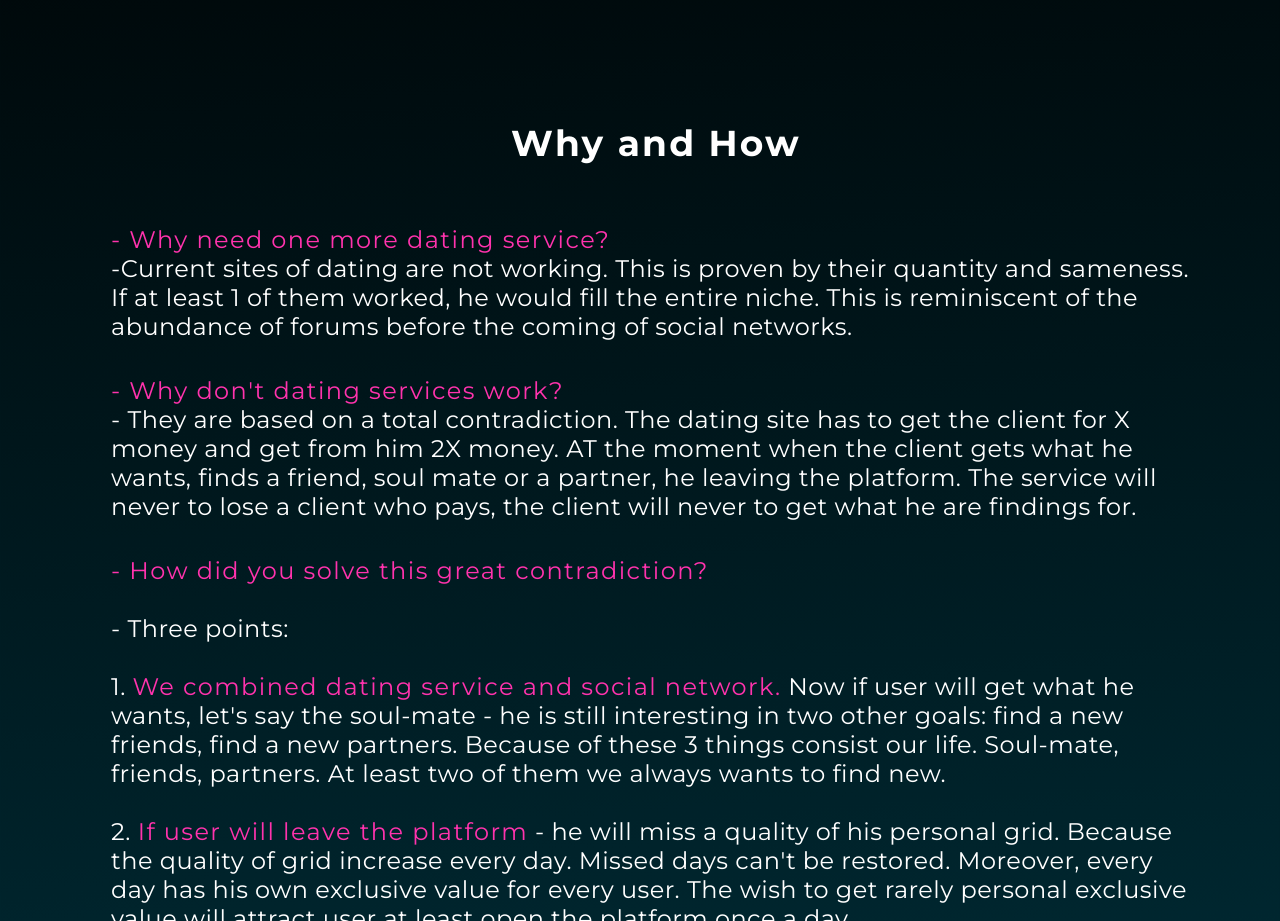
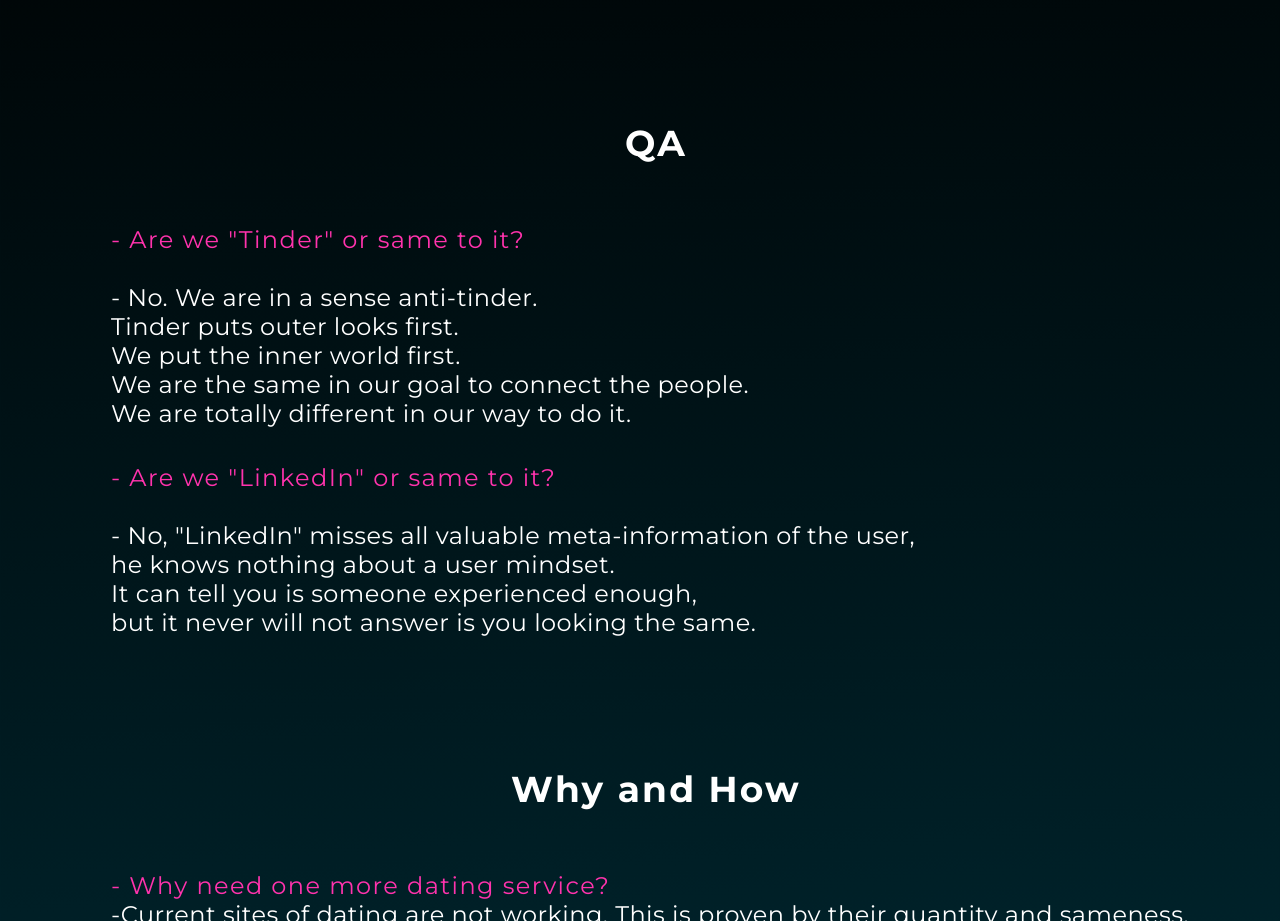
Before and after one commit to dev-rubik-love/site, a plain HTML site: page index.html in a window 1280 px wide. Shown: the part 1360-2281 px from the top of the page. Drawn offline with nearby package versions, Linux system fonts and the light colour scheme.

Commit message:
More en texts; Add ".gitignore file"

```diff
--- a/index.html
+++ b/index.html
@@ -104,6 +104,30 @@
 					of matching and people connection in the world of social networks and dating.
 				</p>
 			</div>
+			<div id="qa" class="qa main-text main-block section">
+				<h2>QA</h2>
+				<p>
+					<span>- Are we "Tinder" or same to it?</span><br>
+					<br>
+					- No. We are in a sense anti-tinder.<br>
+				    Tinder puts outer looks first.<br>
+				    We put the inner world first.<br>
+				    We are the same in our goal to connect the people.<br>
+					We are totally different in our way to do it.<br>
+				</p>
+				<p>
+					<span>- Are we "LinkedIn" or same to it?</span><br>
+					<br>
+					- No, "LinkedIn" misses all valuable meta-information of the user, <br>
+					he knows nothing about a user mindset.<br>
+					It can tell you is someone experienced enough, <br>
+					but it never will not answer is you looking the same.<br>
+<!--					- No, by 2 reasons: <br> -->
+<!--					1. "LinkedIn" user should "manually" manage his space. -->
+<!--					We are different from all kinds of existing the networks.-->
+
+				</p>
+			</div>
 			<!-- How it works and why -->
 			<div id="how-and-why" class="how-and-why main-text main-block section">
 				<h2>Why and How</h2>
@@ -152,7 +176,7 @@
 					This flow becomes endless just like a life of man.
 					friends and build the personal grid around itself. Every person always interesting in
 					We know how to remain regular customers even after X's point of view when he finds
-partner. We stretched the process, smoothed out sharp corners, and made it endless.
+					partner. We stretched the process, smoothed out sharp corners, and made it endless.
 				</p>
 
 				<p>
```
Also changed, not shown: en.txt.
